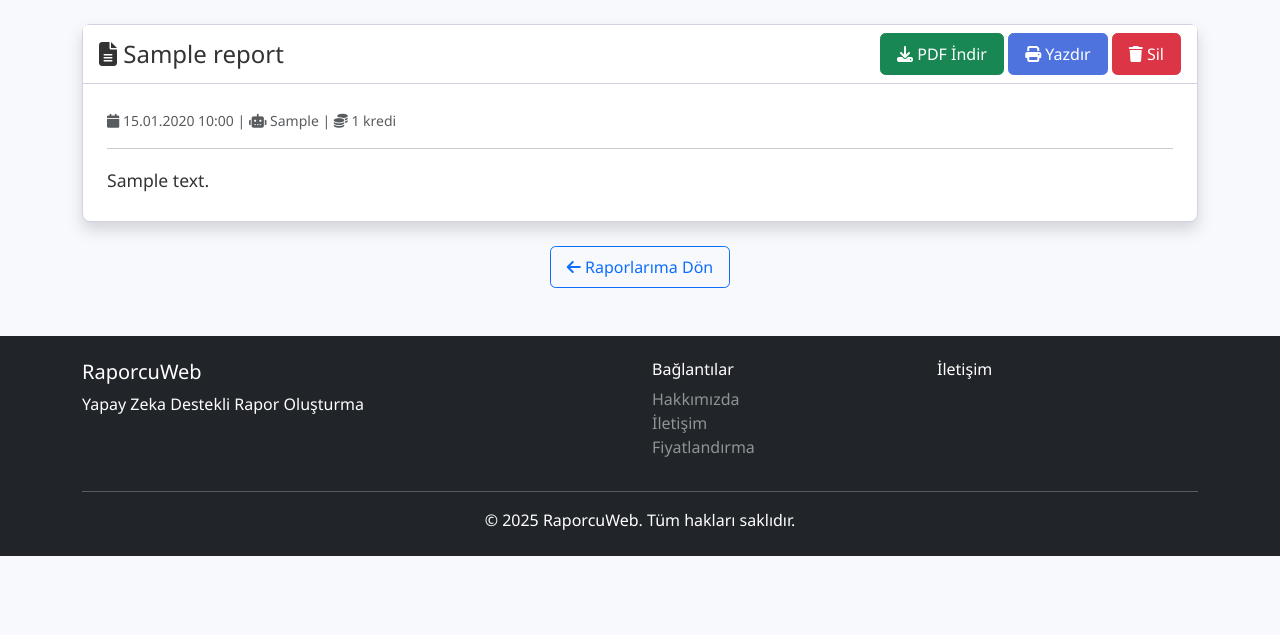
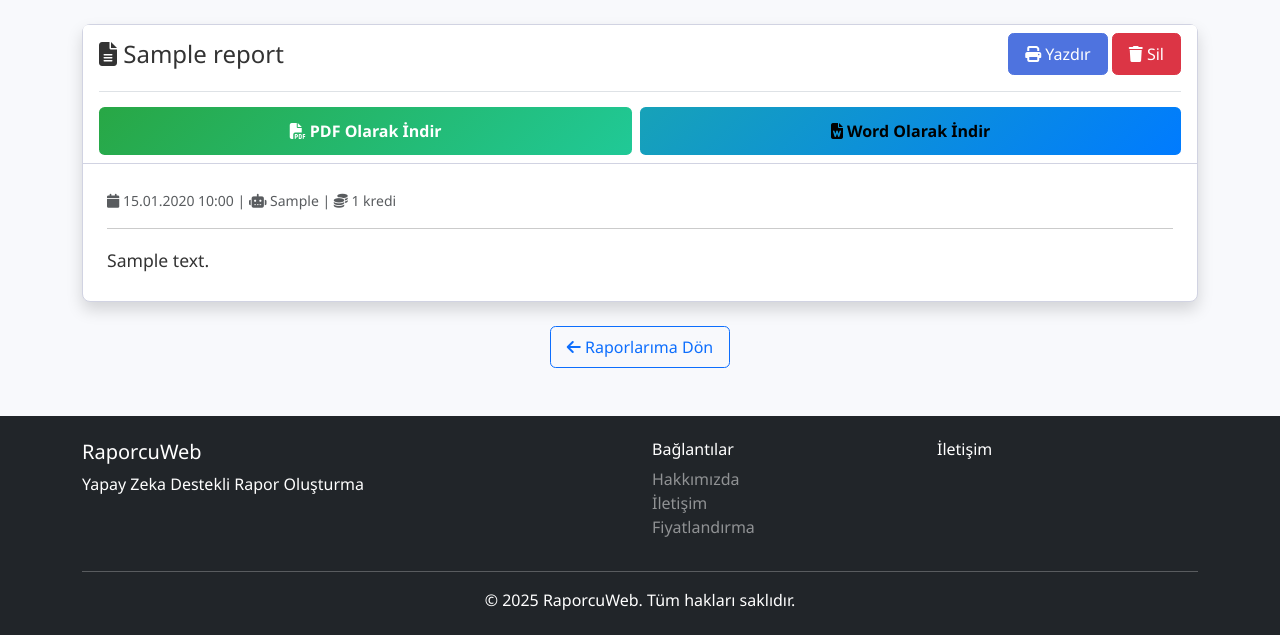
Before and after one commit to rraeyz/raporcuweb, a Flask app: page /reports/view/1 in a window 1280 px wide. Shown: the part 62-697 px from the top of the page. Run offline with Flask 3, Linux system fonts and the light colour scheme; a user stored in the database is signed in; tables that the repository leaves empty hold one stand-in row (values such as "Sample post").

Commit message:
Feature: PDF + Word indirme seçenekleri | Fix: reportlab kaldırıldı (WeasyPrint çakışması çözüldü)

```diff
--- a/app/models/report.py
+++ b/app/models/report.py
@@ -22,6 +22,8 @@ class Report(db.Model):
     # Dosya bilgileri
     file_path = db.Column(db.String(255))  # PDF dosyasının yolu
     file_size = db.Column(db.Integer)  # Dosya boyutu (bytes)
+    word_file_path = db.Column(db.String(255))  # Word dosyasının yolu
+    word_file_size = db.Column(db.Integer)  # Word dosya boyutu (bytes)
 
     # AI Model bilgisi
     ai_model = db.Column(db.String(50))  # openai, anthropic, google
--- a/app/routes/reports.py
+++ b/app/routes/reports.py
@@ -36,15 +36,22 @@ def generate_report_async(app, report_id, full_prompt, title, ai_model, username
                 db.session.commit()
                 return
 
+            # PDF ve Word oluştur
+            report_generator = ReportGenerator()
+
             # PDF oluştur
-            report_generator = ReportGenerator()
-            file_path, file_size, pdf_error = report_generator.generate_pdf(content, title, username)
+            pdf_path, pdf_size, pdf_error = report_generator.generate_pdf(content, title, username)
+
+            # Word oluştur
+            word_path, word_size, word_error = report_generator.generate_word(content, title, username)
 
             # Raporu güncelle
             report.content = content
             report.status = 'completed'
-            report.file_path = file_path
-            report.file_size = file_size
+            report.file_path = pdf_path
+            report.file_size = pdf_size
+            report.word_file_path = word_path
+            report.word_file_size = word_size
 
             db.session.commit()
 
@@ -240,7 +247,7 @@ def view_report(report_id):
 @reports_bp.route('/download/<int:report_id>')
 @login_required
 def download_report(report_id):
-    """Raporu indir"""
+    """PDF olarak raporu indir"""
     report = Report.query.get_or_404(report_id)
 
     # Yetki kontrolü
@@ -248,13 +255,33 @@ def download_report(report_id):
         abort(403)
 
     if not report.file_path or not os.path.exists(report.file_path):
-        flash('Rapor dosyası bulunamadı.', 'danger')
+        flash('PDF dosyası bulunamadı.', 'danger')
         return redirect(url_for('reports.view_report', report_id=report.id))
 
     return send_file(
         report.file_path,
         as_attachment=True,
         download_name=f'{report.title}.pdf'
+    )
+
+@reports_bp.route('/download-word/<int:report_id>')
+@login_required
+def download_word(report_id):
+    """Word olarak raporu indir"""
+    report = Report.query.get_or_404(report_id)
+
+    # Yetki kontrolü
+    if report.user_id != current_user.id and not current_user.is_admin:
+        abort(403)
+
+    if not report.word_file_path or not os.path.exists(report.word_file_path):
+        flash('Word dosyası bulunamadı.', 'danger')
+        return redirect(url_for('reports.view_report', report_id=report.id))
+
+    return send_file(
+        report.word_file_path,
+        as_attachment=True,
+        download_name=f'{report.title}.docx'
     )
 
 @reports_bp.route('/process-audio', methods=['POST'])
--- a/app/templates/reports/view.html
+++ b/app/templates/reports/view.html
@@ -5,16 +5,12 @@
 {% block content %}
 <div class="container my-4">
     <div class="card shadow">
-        <div class="card-header bg-white d-flex justify-content-between align-items-center">
+        <div class="card-header bg-white">
+            <div class="d-flex justify-content-between align-items-center mb-3">
                 <h4 class="mb-0">
                     <i class="fas fa-file-alt"></i> {{ report.title }}
                 </h4>
                 <div>
-                {% if report.file_path %}
-                <a href="{{ url_for('reports.download_report', report_id=report.id) }}" class="btn btn-success">
-                    <i class="fas fa-download"></i> PDF İndir
-                </a>
-                {% endif %}
                     <button onclick="window.print()" class="btn btn-primary">
                         <i class="fas fa-print"></i> Yazdır
                     </button>
@@ -25,6 +21,30 @@
                             <i class="fas fa-trash"></i> Sil
                         </button>
                     </form>
+                </div>
+            </div>
+
+            <!-- İndirme Butonları -->
+            <div class="d-flex gap-2 download-buttons">
+                {% if report.file_path %}
+                <a href="{{ url_for('reports.download_report', report_id=report.id) }}" class="btn btn-success flex-fill">
+                    <i class="fas fa-file-pdf"></i> PDF Olarak İndir
+                </a>
+                {% else %}
+                <button class="btn btn-secondary flex-fill" disabled>
+                    <i class="fas fa-hourglass-half"></i> PDF Hazırlanıyor...
+                </button>
+                {% endif %}
+
+                {% if report.word_file_path %}
+                <a href="{{ url_for('reports.download_word', report_id=report.id) }}" class="btn btn-info flex-fill">
+                    <i class="fas fa-file-word"></i> Word Olarak İndir
+                </a>
+                {% else %}
+                <button class="btn btn-secondary flex-fill" disabled>
+                    <i class="fas fa-hourglass-half"></i> Word Hazırlanıyor...
+                </button>
+                {% endif %}
             </div>
         </div>
         <div class="card-body p-4">
@@ -68,8 +88,29 @@
         font-size: 1.25rem;
         font-weight: bold;
     }
+    .download-buttons {
+        padding-top: 15px;
+        border-top: 1px solid #dee2e6;
+    }
+    .download-buttons .btn {
+        font-weight: 600;
+        padding: 12px 20px;
+        transition: all 0.3s ease;
+    }
+    .download-buttons .btn:hover:not(:disabled) {
+        transform: translateY(-2px);
+        box-shadow: 0 4px 8px rgba(0,0,0,0.2);
+    }
+    .download-buttons .btn-success {
+        background: linear-gradient(135deg, #28a745 0%, #20c997 100%);
+        border: none;
+    }
+    .download-buttons .btn-info {
+        background: linear-gradient(135deg, #17a2b8 0%, #007bff 100%);
+        border: none;
+    }
     @media print {
-        .navbar, .card-header div, .text-center, footer {
+        .navbar, .card-header div, .download-buttons, .text-center, footer {
             display: none !important;
         }
     }
--- a/requirements.txt
+++ b/requirements.txt
@@ -24,7 +24,6 @@ anthropic==0.7.7
 google-generativeai==0.3.1
 
 # PDF ve Doküman işleme
-reportlab==4.0.7
 PyPDF2==3.0.1
 python-docx==1.1.0
 Pillow>=10.0.0
```
Also changed, not shown: app/services/report_generator.py (+77 -1 lines), app/templates/reports/list.html (+7 -2 lines). Lines whose indentation alone changed are shown as unchanged.
